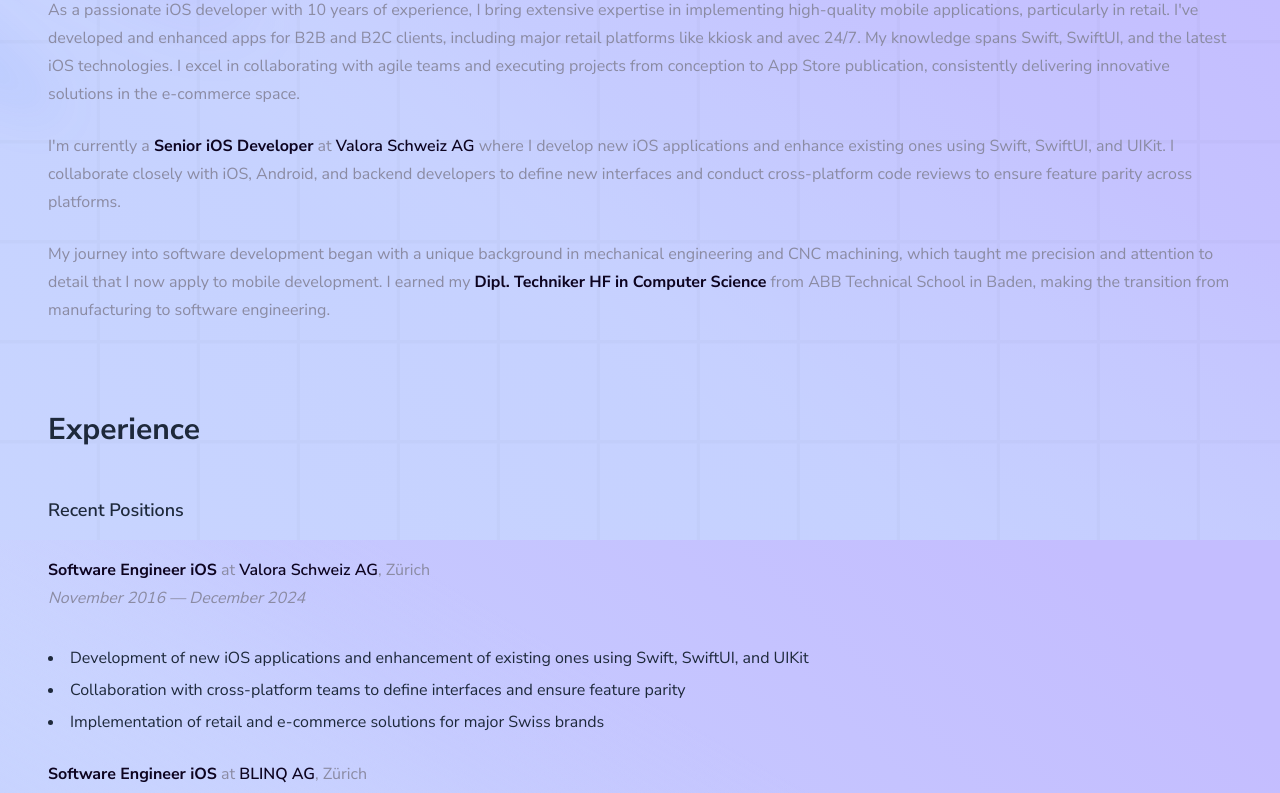
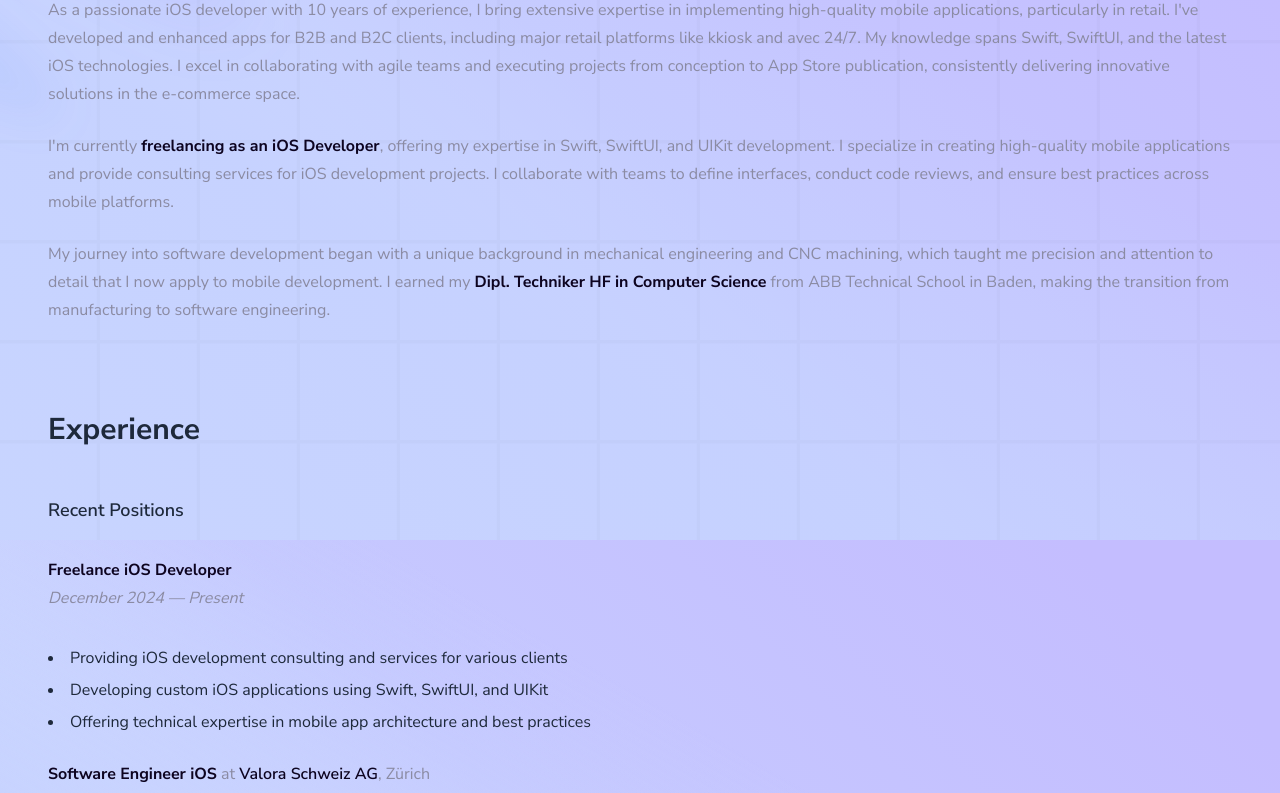
Before and after one commit to AndreasMaerki/mark1, a React (Vite) app: page /about in a window 1280 px wide. Shown: the part 260-1053 px from the top of the page. Built offline with nearby package versions, Linux system fonts and the light colour scheme.

Commit message:
Update about section.

```diff
--- a/src/components/sections/About.tsx
+++ b/src/components/sections/About.tsx
@@ -18,24 +18,34 @@ export default function About(): JSX.Element {
         Hey👋, it's Andreas 😎
       </Heading1>
 
-      <div className='md:px-0 [&_p]:text-muted-dark [&_p]:dark:text-muted'>
-        <p className='animate-fade-in !delay-200'>
+      <div className='animate-fade-in !delay-200 md:px-0 [&_p]:text-muted-dark [&_p]:dark:text-muted'>
+        <p>
           As a passionate iOS developer with 10 years of experience, I bring extensive expertise in implementing high-quality mobile applications, particularly in retail. I've developed and enhanced apps for B2B and B2C clients, including major retail platforms like kkiosk and avec 24/7. My knowledge spans Swift, SwiftUI, and the latest iOS technologies. I excel in collaborating with agile teams and executing projects from conception to App Store publication, consistently delivering innovative solutions in the e-commerce space.
         </p>
 
-        <p className='animate-fade-in !delay-300'>
-          I'm currently a <strong className="text-primary-dark dark:text-primary-light">Senior iOS Developer</strong> at <InlineLink href="https://valora.com">Valora Schweiz AG</InlineLink> where I develop new iOS applications and enhance existing ones using Swift, SwiftUI, and UIKit. I collaborate closely with iOS, Android, and backend developers to define new interfaces and conduct cross-platform code reviews to ensure feature parity across platforms.
+        <p>
+          I'm currently <strong className="text-primary-dark dark:text-primary-light">freelancing as an iOS Developer</strong>, offering my expertise in Swift, SwiftUI, and UIKit development. I specialize in creating high-quality mobile applications and provide consulting services for iOS development projects. I collaborate with teams to define interfaces, conduct code reviews, and ensure best practices across mobile platforms.
         </p>
 
-        <p className='animate-fade-in !delay-400'>
+        <p>
           My journey into software development began with a unique background in mechanical engineering and CNC machining, which taught me precision and attention to detail that I now apply to mobile development. I earned my <strong className="text-primary-dark dark:text-primary-light">Dipl. Techniker HF in Computer Science</strong> from ABB Technical School in Baden, making the transition from manufacturing to software engineering.
         </p>
 
-        <Heading2 className='animate-fade-in !delay-500 mb-6 mt-12'>Experience</Heading2>
+        <Heading2 className='mb-6 mt-12'>Experience</Heading2>
 
-        <Heading3 className='animate-fade-in !delay-600 mb-4 mt-8'>Recent Positions</Heading3>
+        <Heading3 className='mb-4 mt-8'>Recent Positions</Heading3>
 
-        <div className="animate-fade-in !delay-700 mb-6">
+        <div className="mb-6">
+          <p><strong className="text-primary-dark dark:text-primary-light">Freelance iOS Developer</strong><br/>
+          <em>December 2024 — Present</em></p>
+          <ul className="list-disc list-inside space-y-1 mt-2">
+            <li>Providing iOS development consulting and services for various clients</li>
+            <li>Developing custom iOS applications using Swift, SwiftUI, and UIKit</li>
+            <li>Offering technical expertise in mobile app architecture and best practices</li>
+          </ul>
+        </div>
+
+        <div className="mb-6">
           <p><strong className="text-primary-dark dark:text-primary-light">Software Engineer iOS</strong> at <InlineLink href="https://valora.com">Valora Schweiz AG</InlineLink>, Zürich<br/>
           <em>November 2016 — December 2024</em></p>
           <ul className="list-disc list-inside space-y-1 mt-2">
@@ -45,7 +55,7 @@ export default function About(): JSX.Element {
           </ul>
         </div>
 
-        <div className="animate-fade-in !delay-800 mb-6">
+        <div className="mb-6">
           <p><strong className="text-primary-dark dark:text-primary-light">Software Engineer iOS</strong> at <InlineLink href="https://blinq.ch">BLINQ AG</InlineLink>, Zürich<br/>
           <em>June 2015 — April 2016</em></p>
           <ul className="list-disc list-inside space-y-1 mt-2">
@@ -55,7 +65,7 @@ export default function About(): JSX.Element {
           </ul>
         </div>
 
-        <div className="animate-fade-in !delay-900 mb-6">
+        <div className="mb-6">
           <p><strong className="text-primary-dark dark:text-primary-light">Software Engineer iOS</strong> at <InlineLink href="https://goldbach.com">Goldbach Interactive</InlineLink>, Zürich<br/>
           <em>November 2013 — February 2015</em></p>
           <ul className="list-disc list-inside space-y-1 mt-2">
@@ -65,11 +75,11 @@ export default function About(): JSX.Element {
           </ul>
         </div>
 
-        <Heading2 className='animate-fade-in !delay-1000 mb-6 mt-12'>Skills</Heading2>
-        <p className='animate-fade-in !delay-1100'>Here are the technologies I specialize in:</p>
+        <Heading2 className='mb-6 mt-12'>Skills</Heading2>
+        <p>Here are the technologies I specialize in:</p>
 
-        <Heading3 className='animate-fade-in !delay-1200 mb-4 mt-8'>iOS Development</Heading3>
-        <ul className='animate-fade-in !delay-1300 mb-8 flex flex-wrap gap-2'>
+        <Heading3 className='mb-4 mt-8'>iOS Development</Heading3>
+        <ul className='mb-8 flex flex-wrap gap-2'>
           <li><Badge>Swift 5.x</Badge></li>
           <li><Badge>SwiftUI</Badge></li>
           <li><Badge>UIKit</Badge></li>
@@ -87,8 +97,8 @@ export default function About(): JSX.Element {
           <li><Badge>TestFlight</Badge></li>
         </ul>
 
-        <Heading3 className='animate-fade-in !delay-1400 mb-4 mt-8'>Mobile Technologies</Heading3>
-        <ul className='animate-fade-in !delay-1500 mb-8 flex flex-wrap gap-2'>
+        <Heading3 className='mb-4 mt-8'>Mobile Technologies</Heading3>
+        <ul className='mb-8 flex flex-wrap gap-2'>
           <li><Badge>REST APIs</Badge></li>
           <li><Badge>JSON/XML parsing</Badge></li>
           <li><Badge>Push notifications</Badge></li>
@@ -102,8 +112,8 @@ export default function About(): JSX.Element {
           <li><Badge>SDWebImage</Badge></li>
         </ul>
 
-        <Heading3 className='animate-fade-in !delay-1600 mb-4 mt-8'>Development Tools & Practices</Heading3>
-        <ul className='animate-fade-in !delay-1700 mb-8 flex flex-wrap gap-2'>
+        <Heading3 className='mb-4 mt-8'>Development Tools & Practices</Heading3>
+        <ul className='mb-8 flex flex-wrap gap-2'>
           <li><Badge>Git/GitHub</Badge></li>
           <li><Badge>GitLab</Badge></li>
           <li><Badge>Bitbucket</Badge></li>
@@ -120,8 +130,8 @@ export default function About(): JSX.Element {
           <li><Badge>Charles Proxy</Badge></li>
         </ul>
 
-        <Heading3 className='animate-fade-in !delay-1800 mb-4 mt-8'>Additional Skills</Heading3>
-        <ul className='animate-fade-in !delay-1900 mb-8 flex flex-wrap gap-2'>
+        <Heading3 className='mb-4 mt-8'>Additional Skills</Heading3>
+        <ul className='mb-8 flex flex-wrap gap-2'>
           <li><Badge>C# (SNMP development)</Badge></li>
           <li><Badge>Network protocols</Badge></li>
           <li><Badge>Agile/Scrum methodologies</Badge></li>
@@ -130,16 +140,16 @@ export default function About(): JSX.Element {
           <li><Badge>App Store optimization</Badge></li>
         </ul>
 
-        <Heading2 className='animate-fade-in !delay-2000 mb-6 mt-12'>Hobbies & Interests</Heading2>
-        <p className='animate-fade-in !delay-2100'>
+        <Heading2 className='mb-6 mt-12'>Hobbies & Interests</Heading2>
+        <p>
           Making music is my great passion. I also run a YouTube channel where I publish tutorials on electronic music production. My other hobbies include sports, traveling, and almost anything related to science.
         </p>
 
-        <Heading2 className='animate-fade-in !delay-2200 mb-6 mt-12'>Contact Me</Heading2>
-        <p className='animate-fade-in !delay-2300'>
+        <Heading2 className='mb-6 mt-12'>Contact Me</Heading2>
+        <p>
           Interested in discussing iOS development or have a project in mind? Feel free to reach me via email at <InlineLink href="mailto:a.maerki@gmx.ch">a.maerki@gmx.ch</InlineLink>. I'd be delighted to hear from you.
         </p>
-        <p className='animate-fade-in !delay-2400'>
+        <p>
           You can also find me on <InlineLink href="https://github.com/andreasmaerki">GitHub</InlineLink> and <InlineLink href="https://linkedin.com/in/andreas-maerki">LinkedIn</InlineLink>.
         </p>
       </div>
```
